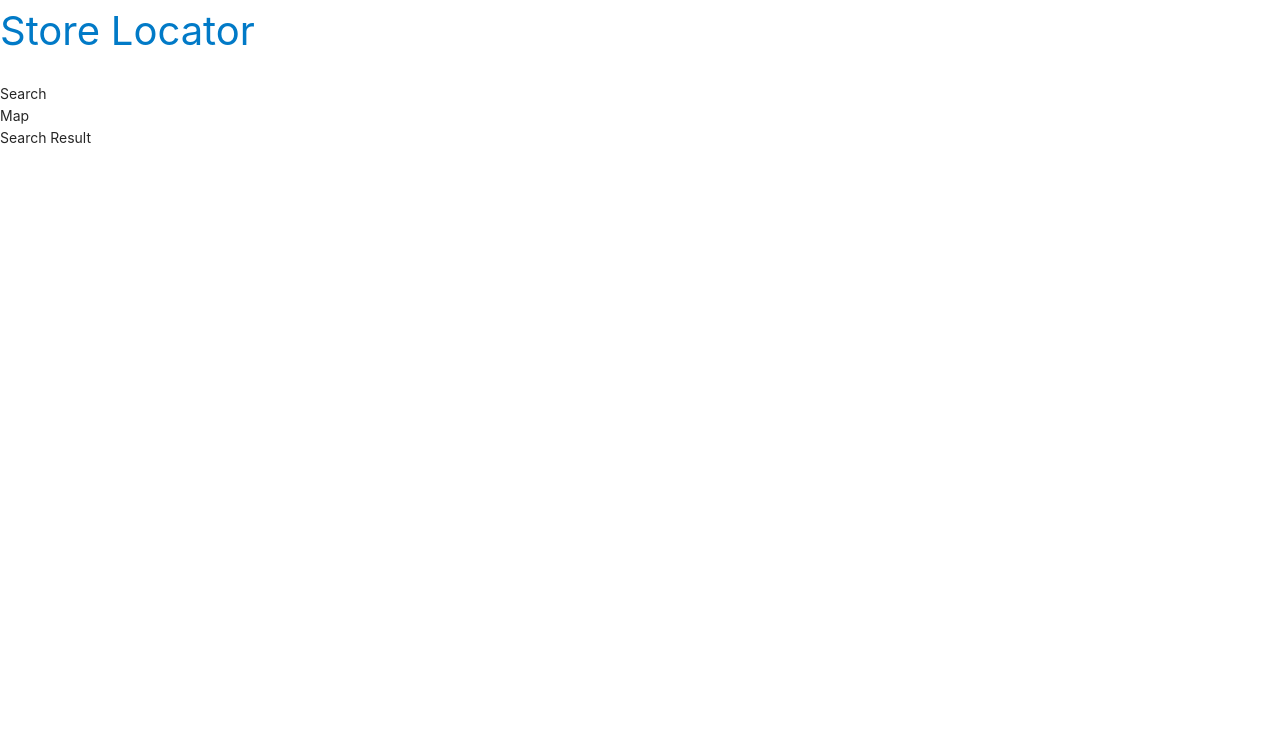
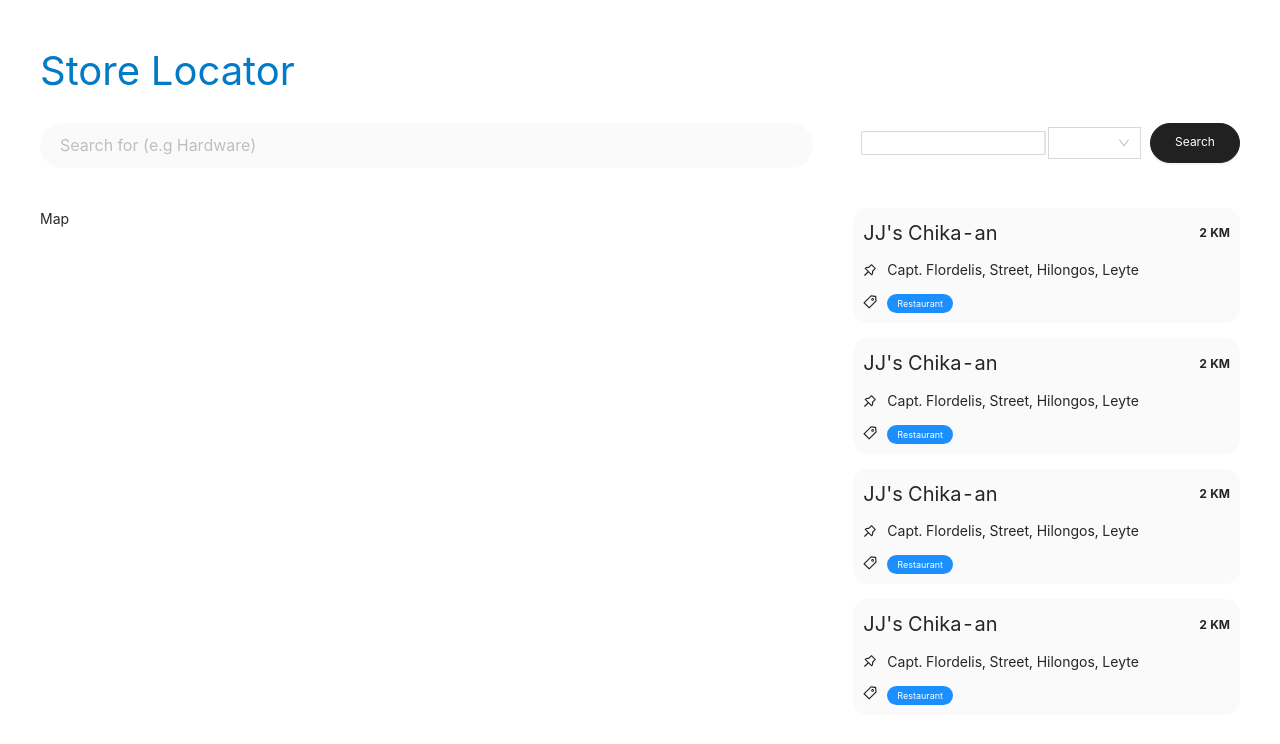
Before and after one commit to dreyliba/New-Javascript-Development, a React (Create React App) app: page / in a window 1280 px wide. Shown: the top 744 px of the page. Built offline with nearby package versions, Linux system fonts and the light colour scheme.

Commit message:
ANDRIAN PONTEJO: add search component

```diff
--- a/package.json
+++ b/package.json
@@ -3,6 +3,7 @@
   "version": "0.1.0",
   "private": true,
   "dependencies": {
+    "@ant-design/icons": "^4.5.0",
     "@testing-library/jest-dom": "^5.11.9",
     "@testing-library/react": "^11.2.5",
     "@testing-library/user-event": "^12.7.1",
--- /dev/null
+++ b/src/components/search-result-item/SearchResultItem.jsx
@@ -0,0 +1,25 @@
+import React, { Component } from 'react'
+import { PushpinOutlined, TagOutlined } from '@ant-design/icons';
+
+import './search-result-item.scss';
+
+class SearchResultItem extends Component {
+    render() {
+        return (
+            <div className='search-result-item'>
+                <div className='result-item__name'>
+                    <span>JJ's Chika-an</span>
+                    <span className='result-item__distance'>2 KM</span>
+                </div>
+                <div className='result-item__description'>
+                    <PushpinOutlined />
+                    <span>Capt. Flordelis, Street, Hilongos, Leyte</span>
+                </div>
+                    <TagOutlined />
+                    <span className='tags'>Restaurant</span>
+            </div>
+        );
+    }
+}
+
+export default SearchResultItem;
--- /dev/null
+++ b/src/components/search-result-item/search-result-item.scss
@@ -0,0 +1,44 @@
+.search-result-item {
+    padding: 10px;
+    border-radius: 15px;
+    background-color: #fafafa;
+    min-height: 50px;
+
+    &:not(:last-child) {
+        margin-bottom: 15px;
+    }
+
+    div:not(:last-child) {
+        margin-bottom: 10px;
+    }
+
+    .result-item {
+        &__name {
+            font-size: 20px;
+            display: flex;
+            align-items: center;
+            justify-content: space-between;
+        }
+
+        &__distance {
+            font-size: 12px;
+            font-weight: bold;
+        }
+    }
+
+    .anticon {
+        margin-right: 10px;
+    }
+
+    .tags {
+        background-color: #1c8fff;
+        border-radius: 20px;
+        padding: 4px 10px;
+        font-size: 9px;
+        color: #ffffff;
+
+        &:not(:last-child) {
+            margin-right: 5px;
+        }
+    }
+}
--- a/src/features/search-result/SearchResult.jsx
+++ b/src/features/search-result/SearchResult.jsx
@@ -1,9 +1,15 @@
 import React, { Component } from 'react'
+import SearchResultItem from '../../components/search-result-item/SearchResultItem';
 
 class SearchResult extends Component {
     render() {
         return (
-            <div>Search Result</div>
+            <div className='search-result-component'>
+                <SearchResultItem />
+                <SearchResultItem />
+                <SearchResultItem />
+                <SearchResultItem />
+            </div>
         );
     }
 }
--- a/src/features/search/Search.jsx
+++ b/src/features/search/Search.jsx
@@ -1,9 +1,45 @@
 import React, { Component } from 'react'
+import { Input, Select, Button } from 'antd';
+
+import './search.scss';
+
+const { Option } = Select;
 
 class Search extends Component {
     render() {
         return (
-            <div>Search</div>
+            <div className='search-component'>
+                <form className='search-component-form'>
+                    <div>
+                        <Input
+                            name='query'
+                            className='search'
+                            size='large'
+                            placeholder='Search for (e.g Hardware)'
+                        />
+                    </div>
+                    <div className='searcg-option'>
+                        <Input.Group compact>
+                        <Input
+                            name='distance'
+                        />
+                        <Select>
+                            <Option value='Distance'>Distance (km)</Option>
+                            <Option value='Current location'>Current location</Option>
+                        </Select>
+                        <Button
+                            className='btn-search'
+                            type='primary'
+                            shape='round'
+                            size='medium'
+                            htmlType='submit'
+                        >
+                            Search
+                        </Button>
+                        </Input.Group>
+                    </div>
+                </form>
+            </div>
         );
     }
 }
--- /dev/null
+++ b/src/features/search/search.scss
@@ -0,0 +1,100 @@
+.search-component {
+    &-form {
+        display: grid;
+        grid-template-columns: 2fr 1fr;
+        gap: 40px;
+
+        .search {
+            border-radius: 30px;
+            padding: 10px 20px;
+            background-color: #fafafa;
+            border: none;
+            outline: none;
+            color: #6f6f6f;
+
+            &:focus,
+            &:active {
+                outline: none;
+                box-shadow: none;
+            }
+
+            &-option {
+                padding: 4px 5px;
+                background-color: #fafafa;
+                border-radius: 30px;
+
+                .ant-input,
+                .ant-select,
+                .ant-select-selector {
+                    background-color: transparent !important;
+                    border: none !important;
+                    outline: none;
+
+                    &:focus,
+                    &:active {
+                        outline: none;
+                        box-shadow: none;
+                    }
+                }
+
+                .ant-input {
+                    color: #6f6f6f;
+                }
+
+                .ant-select-selector {
+                    color: #000000;
+                    font-weight: bold;
+                }
+
+                .ant-select-focused {
+                    .ant-select-selector {
+                        color: #000000;
+                        outline: none !important;
+                        box-shadow: none !important;
+                    }
+                }
+            }
+        }
+
+        .ant-input-group {
+
+            &::before,
+            &::after {
+                display: none !important;
+            }
+
+            display: grid !important;
+            gap: 10px;
+            grid-template-columns: 2fr 1fr 90px;
+
+            .ant-input {
+                width: 100% !important;
+                padding: 0;
+                padding-right: 8px;
+                border-right: 2px solid #e4e4e4 !important;
+                margin: 8px;
+            }
+
+            .ant-select {
+                align-items: center;
+                justify-content: center;
+                display: flex;
+            }
+        }
+
+        .btn-search {
+            border-radius: 30px !important;
+            height: 100%;
+            font-size: 12px;
+
+            &.ant-btn-primary {
+                color: #fff;
+                background: #212121;
+                border-color: #212121;
+                text-shadow: 0 -1px 0 rgba(0, 0, 0, 0.12);
+                -webkit-box-shadow: 0 2px 0 rgba(0, 0, 0, 0.045);
+                box-shadow: 0 2px 0 rgba(0, 0, 0, 0.045);
+            }
+        }
+    }
+}
--- a/src/layout/Main.jsx
+++ b/src/layout/Main.jsx
@@ -5,14 +5,16 @@ import Search from '../features/search/Search';
 import Map from '../features/map/Map';
 import SearchResult from '../features/search-result/SearchResult';
 
+import './main.scss';
+
 const { Content } = Layout;
 
 
 class Main extends Component {
     render() {
         return (
-            <div>
-                <Content>
+            <div className='main-layout'>
+                <Content className='content'>
                     <Brand />
                     <Search />
                     <div className='search-content'>
--- /dev/null
+++ b/src/layout/main.scss
@@ -0,0 +1,12 @@
+.main-layout {
+    .content {
+        padding: 40px;
+    }
+
+    .search-content {
+        margin-top: 40px;
+        display: grid;
+        grid-template-columns: 2fr 1fr;
+        gap: 40px;
+    }
+}
```
